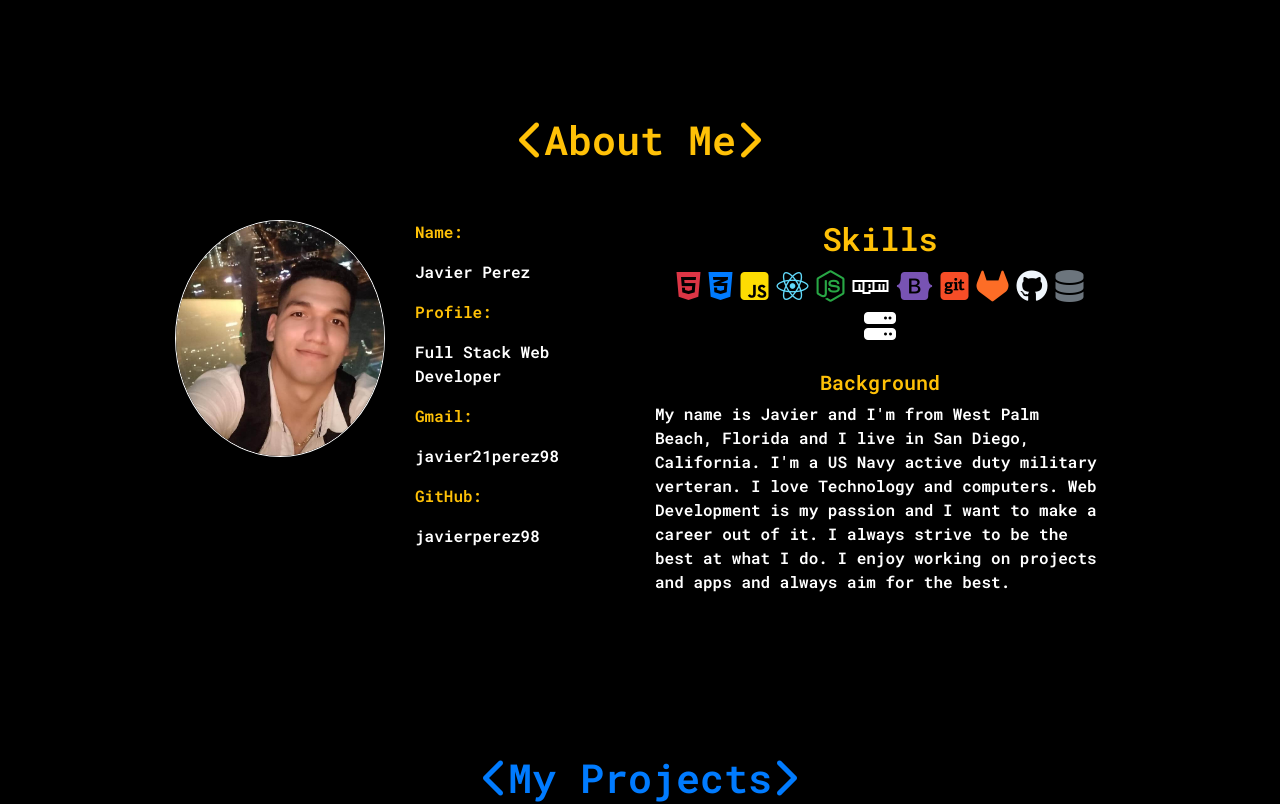
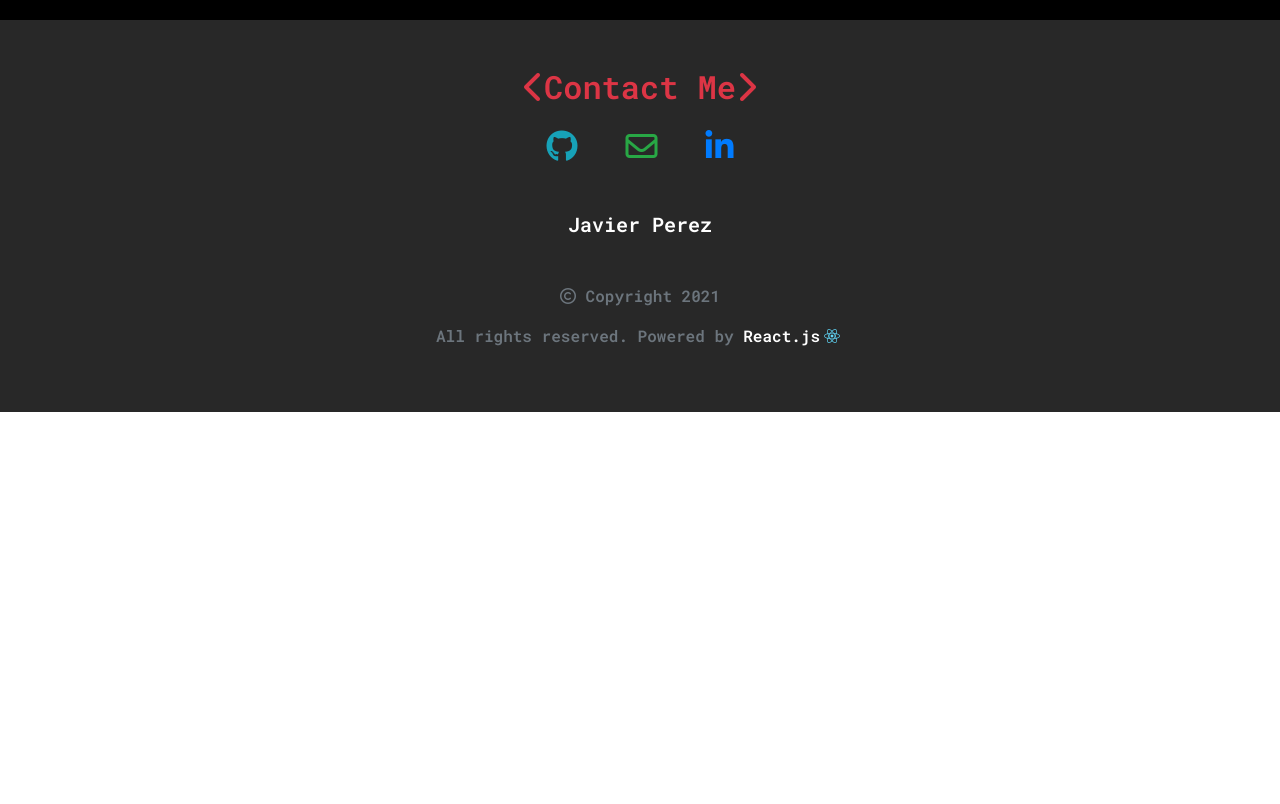
Before and after one commit to javierperez98/react_Portfolio, a React (Create React App) app: page / in a window 1280 px wide. Shown: the part 780-1584 px from the top of the page. After the commit the page ends 1192 px from the top, so only its background shows below. Built offline with nearby package versions, Linux system fonts and the light colour scheme.

Commit message:
moved imports to app.js

```diff
--- a/src/componets/main.js
+++ b/src/componets/main.js
@@ -1,13 +1,5 @@
-import About from "./about";
-import Projects from "./projects";
-
-function Main() {
-	return (
-		<main className="bg-custom pb-3">
-			<About />
-			<Projects />
-		</main>
-	);
+function Main(props) {
+	return <main className="bg-custom">{props.children}</main>;
 }
 
 export default Main;
```
